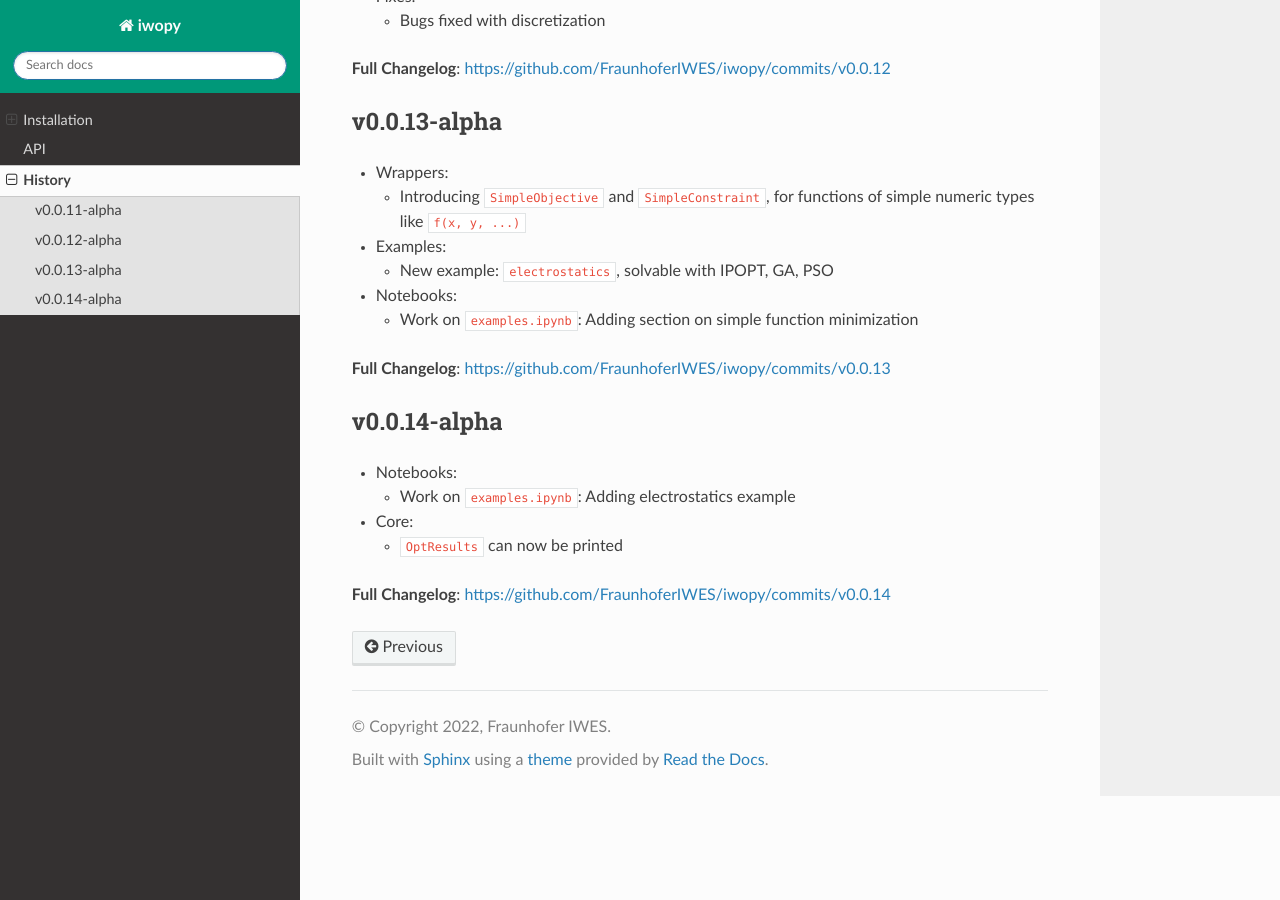
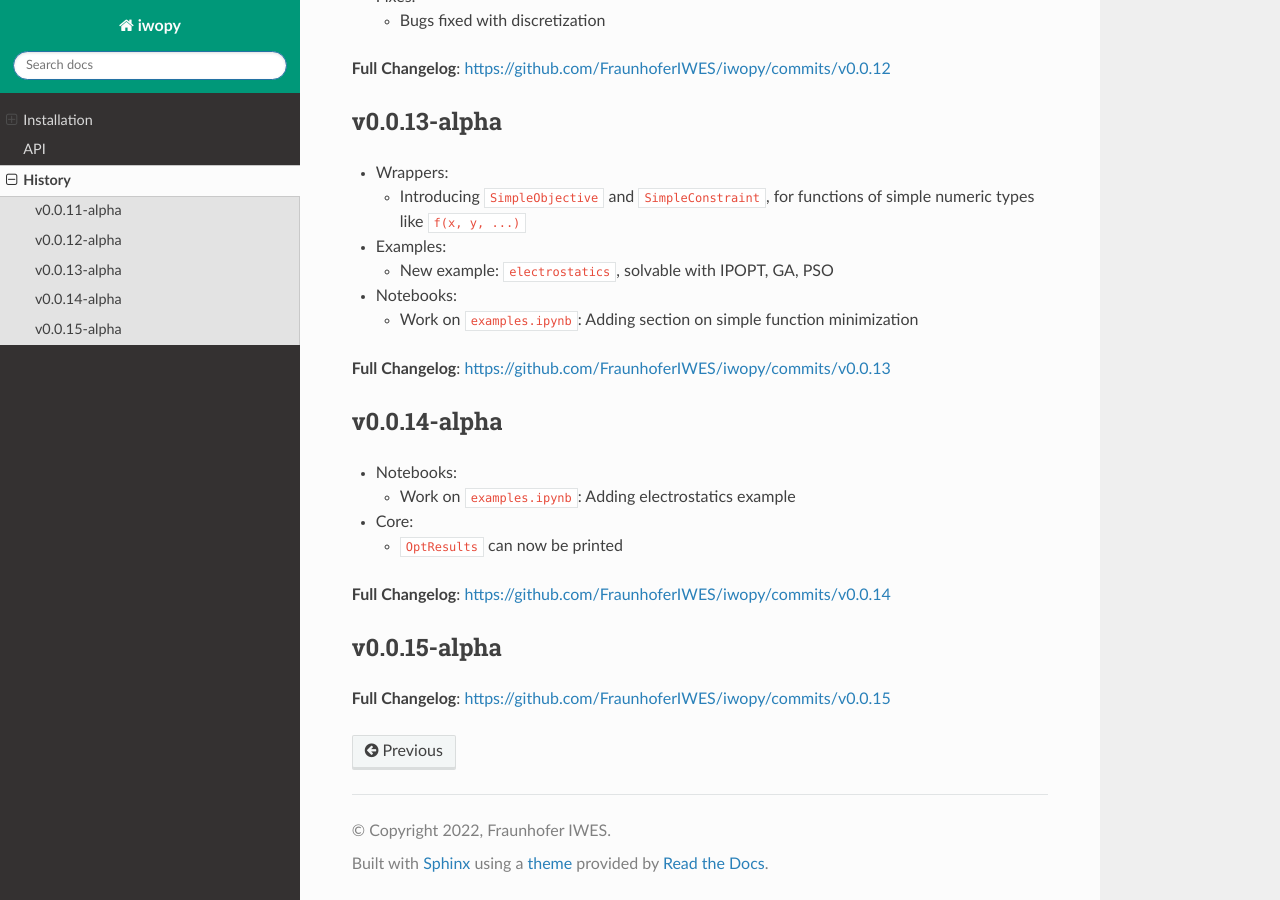
Before and after one commit to FraunhoferIWES/iwopy, a Sphinx documentation site: the page built from docs/source/history.md, in a window 1280 px wide and 900 px high, scrolled down 600 px. Built offline with Sphinx 7.4.7 and the Read the Docs theme 2.0.0, drawn with Linux system fonts in a browser that asks for light colours; pages that are not in the unit, such as notebooks, are missing from menus; the version number could not be read and is left out.

Commit message:
version increase

```diff
--- a/docs/source/history.md
+++ b/docs/source/history.md
@@ -42,3 +42,7 @@ Enjoy - we are awaiting comments and issues, thanks for testing.
     - `OptResults` can now be printed
 
 **Full Changelog**: https://github.com/FraunhoferIWES/iwopy/commits/v0.0.14
+
+## v0.0.15-alpha
+
+**Full Changelog**: https://github.com/FraunhoferIWES/iwopy/commits/v0.0.15
```
Also changed, not shown: 1 other file.
